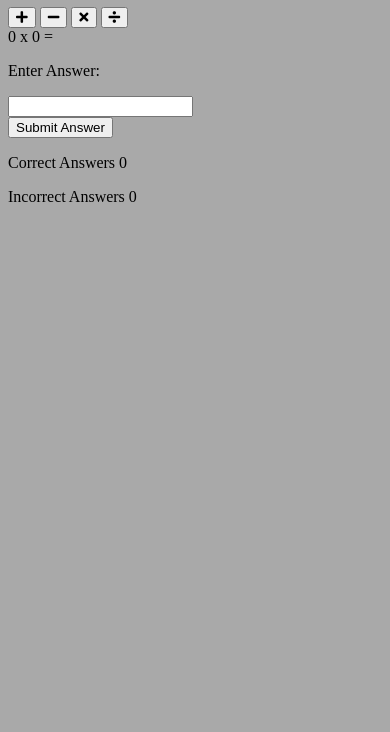
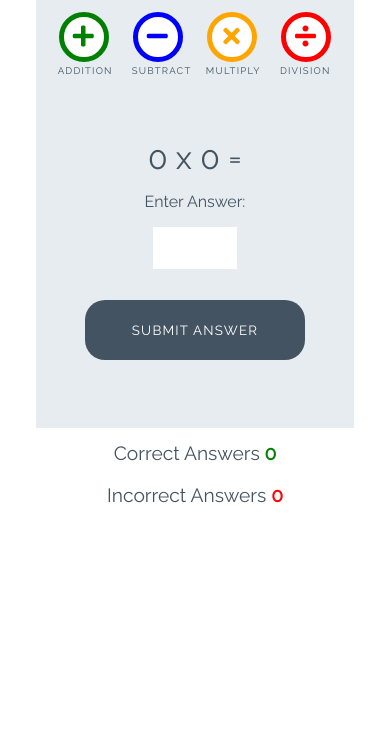
Before and after one commit to MattheusKasa/love-maths, a plain HTML site: page index.html in a window 390 px wide. Shown: the part 112-844 px from the top of the page. Drawn offline with Linux system fonts and the light colour scheme.

Commit message:
Add styles for game

```diff
--- a/assets/css/style.css
+++ b/assets/css/style.css
@@ -1,3 +1,252 @@
+/* --------- Global style */
+
 body {
-    background-color: darkgray;
+    background-color: white;
+    font-family: "Raleway", sans-serif;
+    color: #445361;
+    text-align: center;
 }
+
+/* --------- Heading */
+
+.heading {
+    text-align: center;
+    font-size: 2.5rem;
+}
+
+.logo {
+    height: 40px;
+    padding-right: 5px;
+}
+
+/* --------- Game layout */
+
+.game-area {
+    background-color: #E6ECF0;
+    box-sizing: border-box;
+    width: 85%;
+    height: 65vh;
+    max-height: 450px;
+    max-width: 830px;
+    margin-left: auto;
+    margin-right: auto;
+    padding: 1%;
+}
+
+.question-area {
+    width: 50%;
+    font-size: 2rem;
+    margin: auto;
+    padding: 50px 0;
+}
+
+.question-area span {
+    padding: 0 15px;
+}
+
+.score-area {
+    margin: 5px auto;
+    width: 60%;
+    font-size: 1.2rem;
+}
+
+.controls-area {
+    width: 85%;
+    margin: 30px auto;
+}
+
+#score {
+    color: green;
+    font-weight: bold;
+}
+
+#incorrect {
+    color: red;
+    font-weight: bold;
+}
+
+.answer-message {
+    display: none;
+    font-size: 1rem;
+}
+
+#answer-box {
+    border: none;
+    color: #445361;
+    display: inline-block;
+    height: 40px;
+    width: 80px;
+    font-size: 1.2rem;
+}
+
+.scores {
+    display: inline-block;
+    padding: 25px;
+}
+
+/* --------- Buttons */
+
+.btn {
+    width: 220px;
+    height: 60px;
+    font-family: "Raleway", sans-serif;
+    text-transform: uppercase;
+    letter-spacing: 1.2px;
+    color: white;
+}
+
+.btn:focus {
+    outline: none;
+}
+
+.btn--big {
+    padding-top: 10px;
+    border-radius: 50%;
+    background-color: white;
+    border: 10px solid;
+    width: 100px;
+    height: 100px;
+    font-size: 3.2rem;
+    margin: 0 30px;
+    transition: all 0.5s;
+}
+
+.btn--big::after{
+    content: attr(data-type);
+    font-size: 1rem;
+    color: #445361;
+    position: relative;
+    left: -0.5em;
+}
+
+.btn--blue {
+    border-color: blue;
+    color: blue;
+}
+
+.btn--blue:active,
+.btn--blue:hover {
+    background-color: darkblue;
+    color: white;
+}
+
+.btn--orange {
+    border-color: orange;
+    color: orange;
+}
+
+.btn--orange:active,
+.btn--orange:hover {
+    background-color: darkorange;
+    color: white;
+}
+
+.btn--red {
+    border-color: red;
+    color: red;
+}
+
+.btn--red:active,
+.btn--red:hover {
+    background-color: darkred;
+    color: white;
+}
+
+.btn--green {
+    border-color: green;
+    color: green;
+}
+
+.btn--green:active,
+.btn--green:hover {
+    background-color: darkgreen;
+    color: white;
+}
+
+.btn--gray {
+    margin-top: 25px;
+    background-color: #445361;
+    border: 1px transparent;
+    border-radius: 20px;
+}
+
+.btn--gray:active,
+.btn--gray:hover {
+    background-color: #0d1013;
+}
+
+/* --------- Media queries */
+
+@media (max-width: 414px) {
+    .controls-area {
+        width: 100%;
+    }
+
+    .btn--big {
+        margin: 0 10px;
+        padding: 5px;
+        border: 5px solid;
+        width: 50px;
+        height: 50px;
+        font-size: 1.5rem;
+    }
+
+    .btn--big::after {
+        font-size: 0.6rem;
+        left: -0.7rem;
+    }
+
+    .question-area {
+        padding: 10% 0;
+        width: 100%;
+    }
+
+    .question-area span {
+        padding: 0;
+    }
+
+    .answer-message {
+        display: block;
+    }
+
+    #answer-box {
+        display: block;
+        margin: 0 auto;
+    }
+    .btn--gray {
+        margin-top: 0;
+    }
+
+    .score-area {
+        width: 100%;
+    }
+
+    .scores {
+        margin: 0.5em auto;
+        display: block;
+        padding: 5px;
+    }
+
+    .heading {
+        font-size: 2rem;
+    }
+}
+
+@media (max-width: 320px) {
+    .game-area {
+        height: 70vh;
+    }
+
+    .controls-area {
+        width: 75%;
+        margin: 10px auto;
+    }
+
+    .btn--big {
+        margin: 10px 10px;
+    }
+    .question-area {
+        padding: 10px 0;
+    }
+
+}
--- a/index.html
+++ b/index.html
@@ -19,16 +19,16 @@
 
     <div class="game-area">
        <div class="controls-area">
-           <button class="btn btn--big btn--green">
+           <button data-type="addition" class="btn btn--big btn--green">
                <i class="fas fa-plus"></i>
            </button>
-           <button class="btn btn--big btn--blue">
+           <button data-type="subtract" class="btn btn--big btn--blue">
             <i class="fas fa-minus"></i>
            </button>
-           <button class="btn btn--big btn--orange">
+           <button data-type="multiply" class="btn btn--big btn--orange">
             <i class="fas fa-times"></i>
            </button>
-           <button class="btn btn--big btn--red">
+           <button data-type="division" class="btn btn--big btn--red">
             <i class="fas fa-divide"></i>
            </button>
        </div>
@@ -40,7 +40,7 @@
            <p class="answer-message">Enter Answer:</p>
            <input id="answer-box" type="number">
        </div>
-       <button class="btn btn--gray">Submit Answer</button>
+       <button data-type="submit" class="btn btn--gray">Submit Answer</button>
     </div>
 
     <div class="score-area">
```
